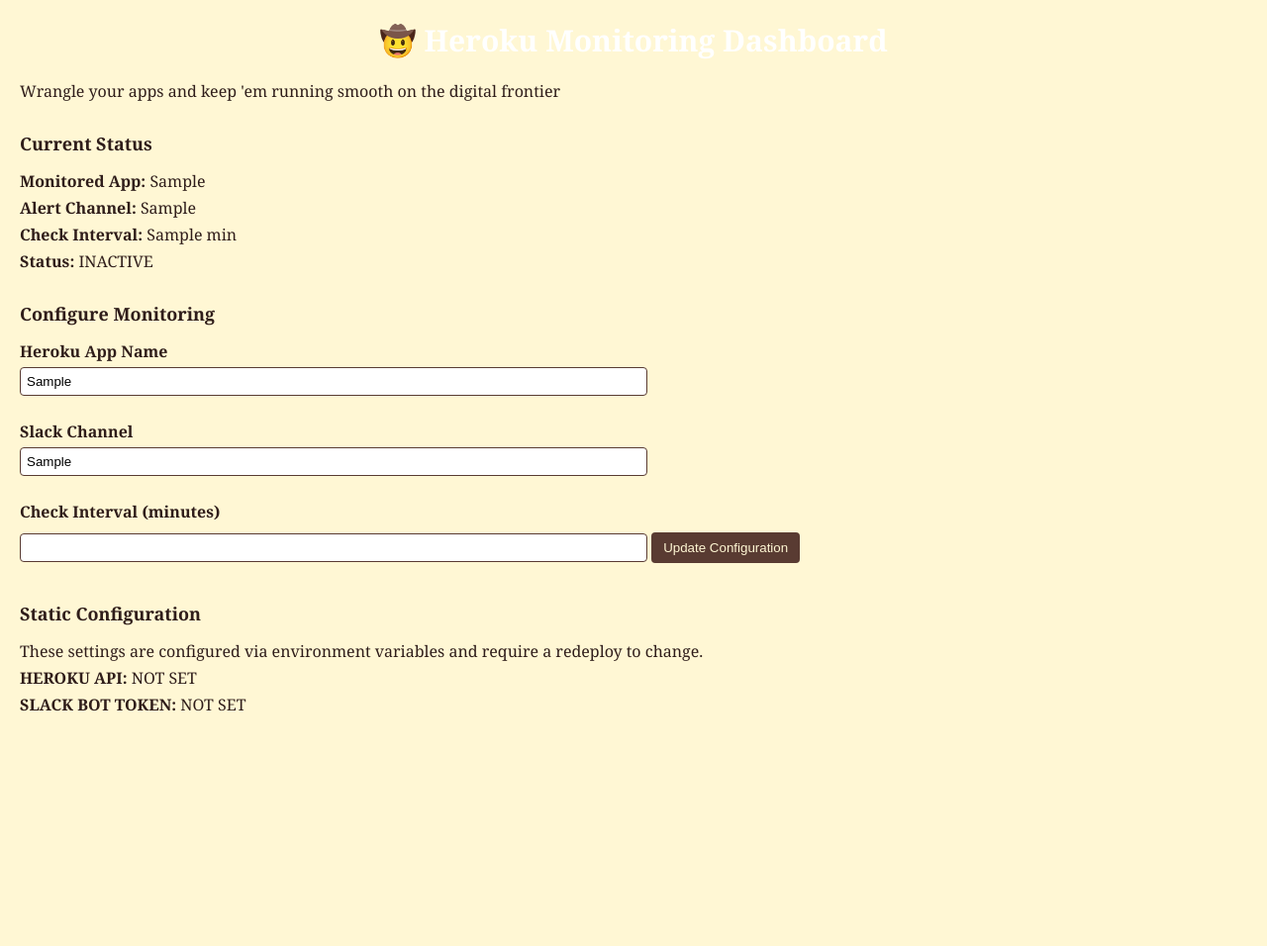
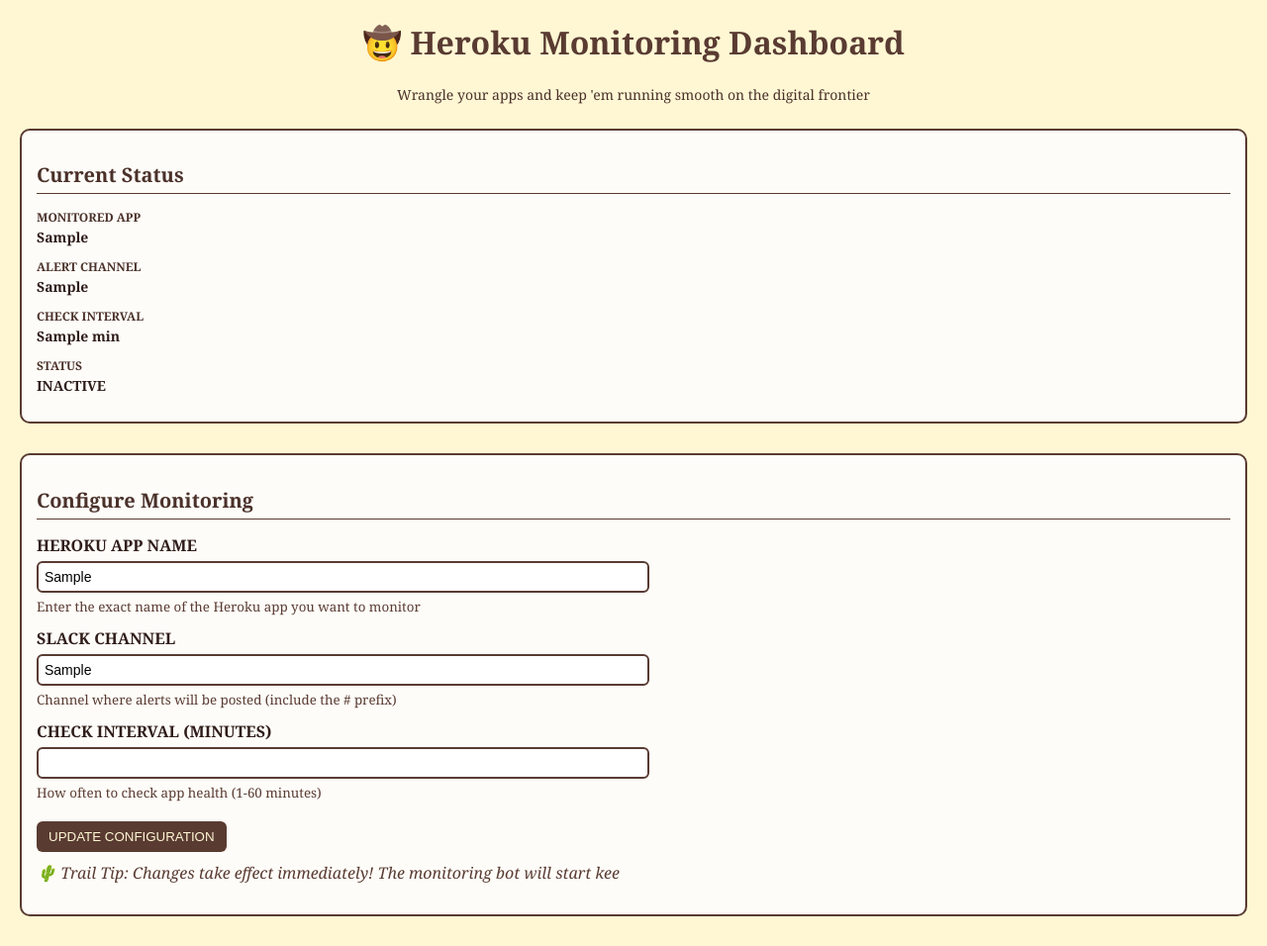
Before and after one commit to kenwalger/heroku-status-slack, a Flask app: template templates/dashboard.html in a window 1280 px wide. Shown: the whole page at 99% size. Before the commit the page ends 719 px from the top, so only its background shows below. Run offline with Flask 3, Linux system fonts and the light colour scheme; the template is opened without the code that fills it: most values are stand-ins (such as "Sample title", 1, 10 or a date in 2020).

Commit message:
fix: Restore look and feel to site. Update PRD

```diff
--- a/static/css/dashboard.css
+++ b/static/css/dashboard.css
@@ -1,36 +1,80 @@
+/* Body and general text */
 body {
     font-family: Georgia, serif;
+    background-color: #fff7d4;
+    color: #2f1d1a;
     margin: 20px;
-    color: #2f1d1a;
-    background-color: #fff7d4;
 }
 
 h1 {
-    font-size: 30px;
+    font-size: 32px;
     text-align: center;
-    color: #ffffff;
-    text-shadow: 3px 3px 6px rgba(254, 254, 254, 0.0039);
+    color: #593b32;
+    text-shadow: 2px 2px 3px #fff7d4;
+}
+
+.tagline {
+    text-align: center;
+    font-size: 14px;
+    color: #4a312a;
+    margin-bottom: 25px;
+}
+
+/* Section styling */
+section {
+    margin-bottom: 30px;
+    padding: 15px;
+    border: 2px solid #593b32;
+    border-radius: 10px;
+    background-color: #fefcf8;
 }
 
 h2 {
-    font-size: 18px;
-    margin-top: 30px;
-    color: #2f1d1a;
+    font-size: 20px;
+    color: #4a312a;
+    border-bottom: 1px solid #593b32;
+    padding-bottom: 5px;
+    margin-bottom: 15px;
 }
 
+/* Status items */
+.status-item {
+    margin-bottom: 12px;
+}
+
+.status-item h3 {
+    font-size: 12px;
+    margin: 0;
+    color: #4a312a;
+}
+
+.status-item p {
+    font-size: 14px;
+    margin: 2px 0 8px 0;
+}
+
+/* Form styling */
 label {
     display: block;
-    margin-top: 15px;
+    margin-top: 12px;
     font-weight: bold;
 }
 
-input {
+input[type="text"],
+input[type="number"] {
     width: 50%;
     padding: 6px;
     margin-top: 5px;
+    margin-bottom: 5px;
+    border: 2px solid #593b32;
+    border-radius: 6px;
+    font-size: 14px;
+}
+
+small {
+    display: block;
     margin-bottom: 10px;
-    border: 1px solid #593b32;
-    border-radius: 4px;
+    color: #593b32;
 }
 
 button {
@@ -38,7 +82,7 @@ button {
     color: #fff7d4;
     padding: 8px 12px;
     border: none;
-    border-radius: 4px;
+    border-radius: 6px;
     cursor: pointer;
     margin-top: 10px;
 }
@@ -47,10 +91,14 @@ button:hover {
     background-color: #4a312a;
 }
 
-p {
-    margin: 5px 0;
+/* Tips */
+.tip {
+    color: #593b32;
+    font-style: italic;
+    margin-top: 10px;
 }
 
-b {
-    font-weight: bold;
+/* Static configuration */
+.static-config p {
+    font-size: 14px;
 }
--- a/templates/dashboard.html
+++ b/templates/dashboard.html
@@ -3,37 +3,47 @@
 <head>
     <meta charset="UTF-8">
     <title>Heroku Monitoring Dashboard</title>
-    <link rel="stylesheet" href="{{ url_for('static', filename='css/dashboard.css') }}">
+    <link rel="stylesheet" href="{{ url_for('static', filename='dashboard.css') }}">
 </head>
 <body>
+    <h1>🤠 <b>Heroku Monitoring Dashboard</b></h1>
+    <p class="tagline">Wrangle your apps and keep 'em running smooth on the digital frontier</p>
 
-<h1>🤠 Heroku Monitoring Dashboard</h1>
-<p>Wrangle your apps and keep 'em running smooth on the digital frontier</p>
+    <section class="status">
+        <h2>Current Status</h2>
+        <div class="status-item">
+            <h3>MONITORED APP</h3>
+            <p><b>{{ current_app or 'Not Set' }}</b></p>
+        </div>
+        <div class="status-item">
+            <h3>ALERT CHANNEL</h3>
+            <p><b>{{ current_channel or 'Not Set' }}</b></p>
+        </div>
+        <div class="status-item">
+            <h3>CHECK INTERVAL</h3>
+            <p><b>{{ check_interval }} min</b></p>
+        </div>
+        <div class="status-item">
+            <h3>STATUS</h3>
+            <p><b>{{ 'ACTIVE' if MONITORING_ACTIVE else 'INACTIVE' }}</b></p>
+        </div>
+    </section>
 
-<h2>Current Status</h2>
-<p><b>Monitored App:</b> {{ current_app or 'Not Set' }}</p>
-<p><b>Alert Channel:</b> {{ current_channel or 'Not Set' }}</p>
-<p><b>Check Interval:</b> {{ check_interval }} min</p>
-<p><b>Status:</b> {{ 'ACTIVE' if MONITORING_ACTIVE else 'INACTIVE' }}</p>
+    <section class="config">
+        <h2>Configure Monitoring</h2>
+        <form method="POST" action="{{ url_for('update_config') }}">
+            <label for="app_name">HEROKU APP NAME</label>
+            <input type="text" id="app_name" name="app_name" value="{{ current_app or '' }}" required>
+            <small>Enter the exact name of the Heroku app you want to monitor</small>
 
-<h2>Configure Monitoring</h2>
-<form method="POST" action="/update-config">
-    <label for="app_name">Heroku App Name</label>
-    <input type="text" id="app_name" name="app_name" value="{{ current_app or '' }}" required>
+            <label for="slack_channel">SLACK CHANNEL</label>
+            <input type="text" id="slack_channel" name="slack_channel" value="{{ current_channel or '#alerts' }}" required>
+            <small>Channel where alerts will be posted (include the # prefix)</small>
 
-    <label for="slack_channel">Slack Channel</label>
-    <input type="text" id="slack_channel" name="slack_channel" value="{{ current_channel or '#alerts' }}" required>
+            <label for="check_interval">CHECK INTERVAL (MINUTES)</label>
+            <input type="number" id="check_interval" name="check_interval" value="{{ check_interval }}" min="1" max="60" required>
+            <small>How often to check app health (1-60 minutes)</small>
 
-    <label for="check_interval">Check Interval (minutes)</label>
-    <input type="number" id="check_interval" name="check_interval" value="{{ check_interval }}" min="1" max="60" required>
-
-    <button type="submit">Update Configuration</button>
-</form>
-
-<h2>Static Configuration</h2>
-<p>These settings are configured via environment variables and require a redeploy to change.</p>
-<p><b>HEROKU API:</b> {{ 'CONFIGURED' if HEROKU_API_CONFIGURED else 'NOT SET' }}</p>
-<p><b>SLACK BOT TOKEN:</b> {{ 'CONFIGURED' if SLACK_CONFIGURED else 'NOT SET' }}</p>
-
-</body>
-</html>
+            <button type="submit">UPDATE CONFIGURATION</button>
+        </form>
+        <p class="tip">🌵 Trail Tip: Changes take effect immediately! The monitoring bot will start kee
```
Also changed, not shown: PRD.md (+197 -32 lines), 1 other file.
